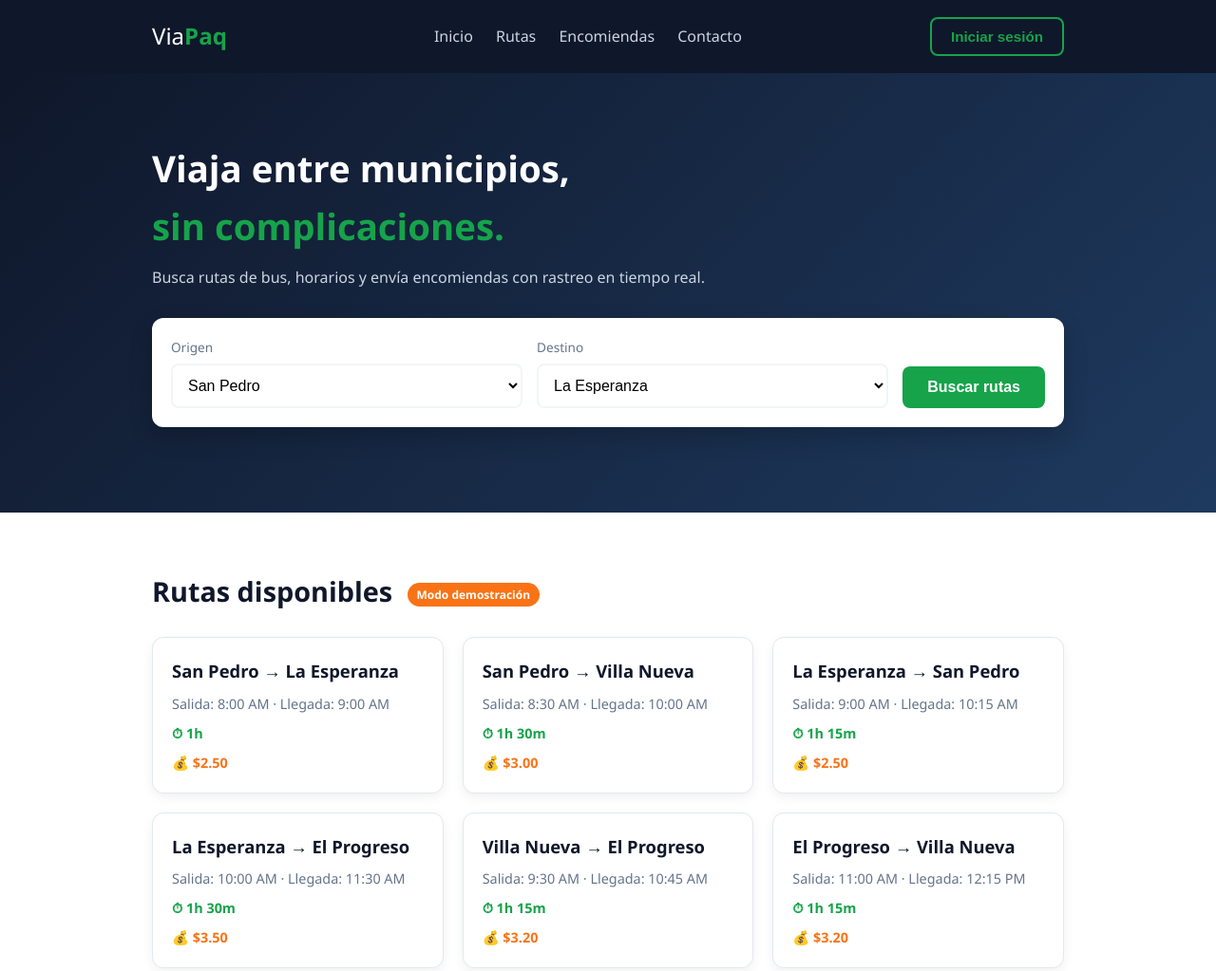
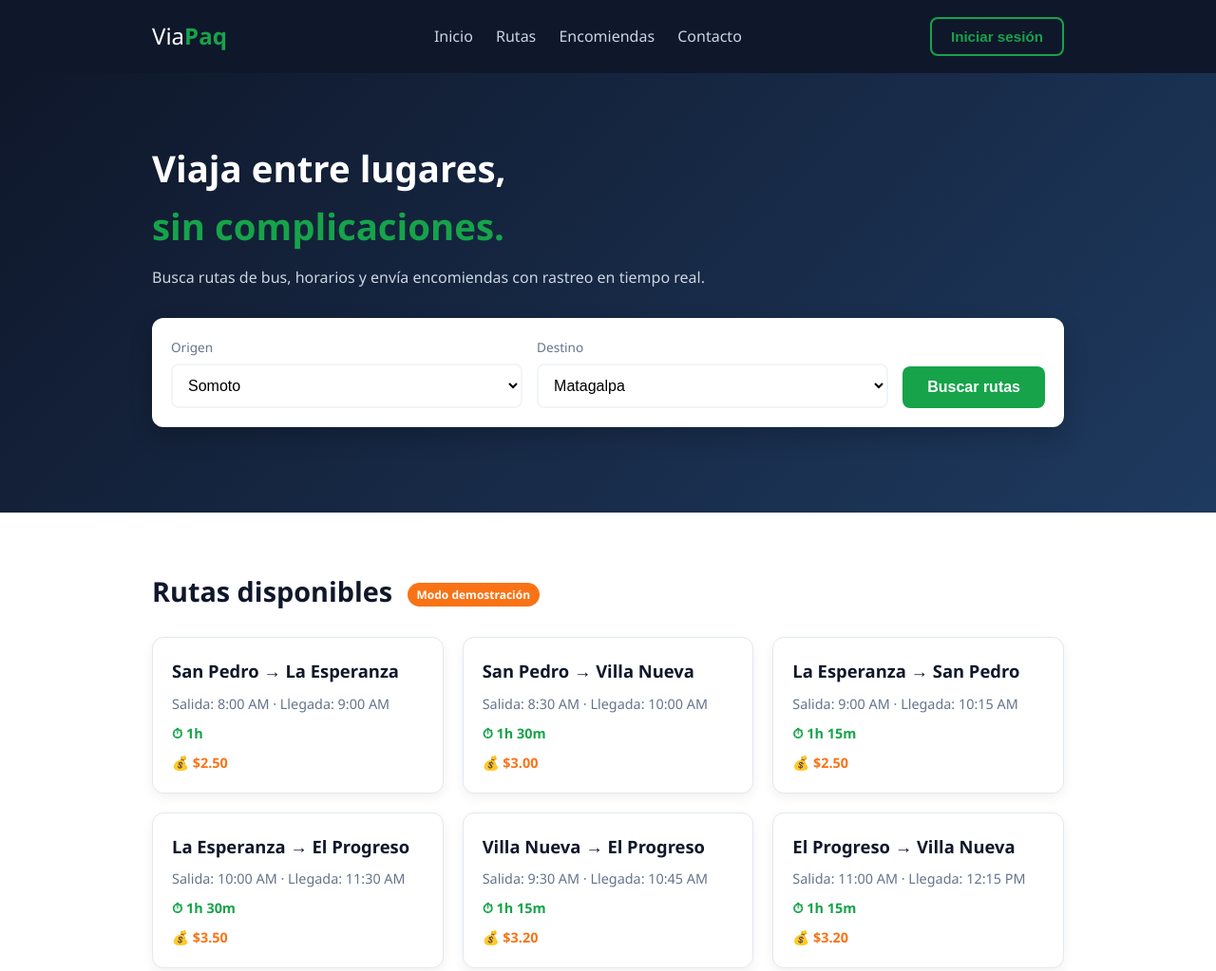
Before and after one commit to Daclexx/ViaPaq, a plain HTML site: page index.html in a window 1280 px wide. Shown: the top 1023 px of the page at 95% size. Drawn offline with Linux system fonts and the light colour scheme.

Commit message:
Add files via upload

```diff
--- a/index.html
+++ b/index.html
@@ -25,26 +25,26 @@
   <!-- ===== BUSCADOR / PORTADA ===== -->
   <section id="inicio" class="hero">
     <div class="container">
-      <h1>Viaja entre municipios,<br><span>sin complicaciones.</span></h1>
+      <h1>Viaja entre lugares,<br><span>sin complicaciones.</span></h1>
       <p>Busca rutas de bus, horarios y envía encomiendas con rastreo en tiempo real.</p>
 
       <div class="buscador">
         <div class="campo">
           <label>Origen</label>
           <select id="origen">
-            <option>San Pedro</option>
-            <option>La Esperanza</option>
-            <option>Villa Nueva</option>
-            <option>El Progreso</option>
+            <option>Somoto</option>
+            <option>Esteli</option>
+            <option>Ocotal</option>
+            <option>Jalapa</option>
           </select>
         </div>
         <div class="campo">
           <label>Destino</label>
           <select id="destino">
-            <option>La Esperanza</option>
-            <option>San Pedro</option>
-            <option>El Progreso</option>
-            <option>Villa Nueva</option>
+            <option>Matagalpa</option>
+            <option>Somoto</option>
+            <option>Pueblo nuevo</option>
+            <option>Esteli</option>
           </select>
         </div>
         <button class="btn-primario" onclick="buscarRutas()">Buscar rutas</button>
@@ -122,7 +122,7 @@
     <div class="container">
       <p><strong>ViaPaq</strong> — Rutas confiables, entregas seguras.</p>
       <p>Contacto: hola@viapaq.com</p>
-      <p>Proyecto académico - prototipo (primer año de Ingeniería en Sistemas)</p>
+      <p> - prototipo </p>
     </div>
   </footer>
 
@@ -131,7 +131,7 @@
     <div class="modal-contenido">
       <span class="modal-cerrar" onclick="cerrarLogin()">&times;</span>
       <h2>Bienvenido a Via<strong>Paq</strong></h2>
-      <p class="sub">Prototipo: el inicio de sesión real se implementará con base de datos más adelante.</p>
+      <p class="sub">Prototipo .</p>
 
       <label class="campo">
         Usuario o correo
```
